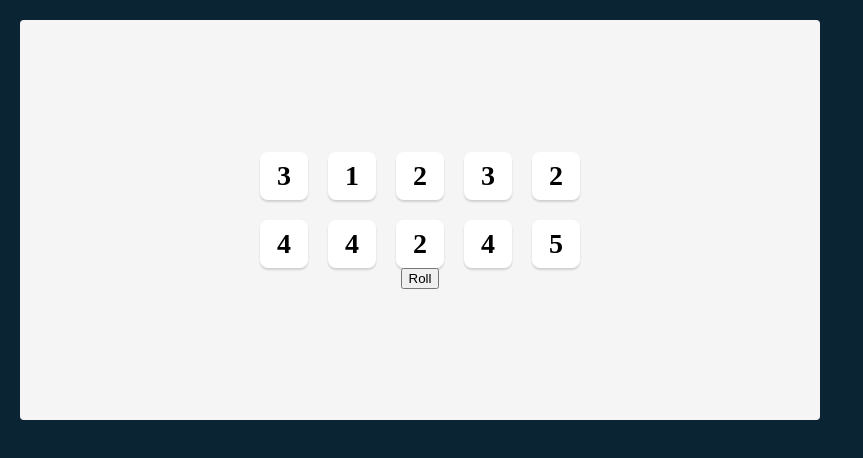
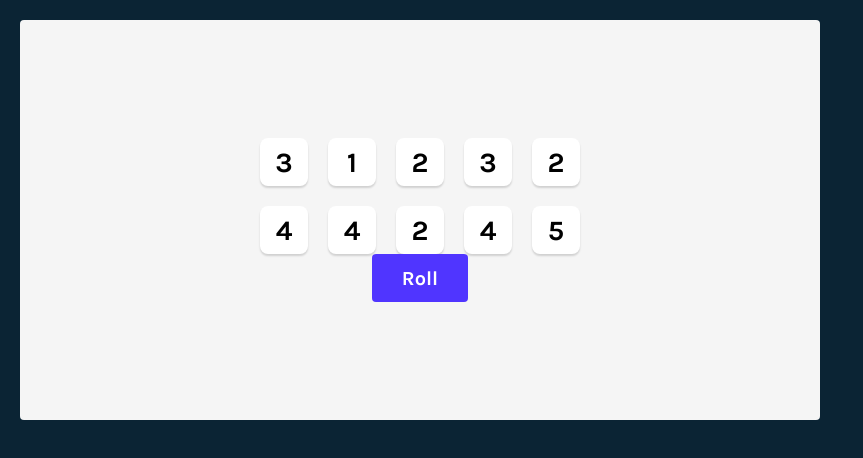
Before and after one commit to vishalicious213/tenzies, a React (Vite) app: page / in a window 1280 px wide. Shown: the top 458 px of the page, without its empty margins (0-863 px from the left). Built offline with nearby package versions, Linux system fonts and the light colour scheme.

Commit message:
styling .roll-dice button

```diff
--- a/src/App.jsx
+++ b/src/App.jsx
@@ -24,7 +24,7 @@ export default function App() {
                 {dice.map((die, spot) => <Die value={die} key={spot} />)}
             </section>
 
-            <button onClick={rollDice}>Roll</button>
+            <button className="roll-dice" onClick={rollDice}>Roll</button>
         </main>
     )
 }
--- a/style.css
+++ b/style.css
@@ -6,6 +6,7 @@ body {
     margin: 0;
     background-color: #0B2434;
     padding: 1.25rem;
+    font-family: 'Karla', sans-serif;
 }
 
 main {
@@ -41,3 +42,14 @@ main {
 .die-num {
     font-size: 1.75rem;
 }
+
+.roll-dice {
+    height: 3rem;
+    width: 6rem;
+    border: none;
+    border-radius: .25rem;
+    background-color: #5035FF;
+    color: white;
+    font-size: 1.25rem;
+    font-family: 'Karla', sans-serif;
+}
```
